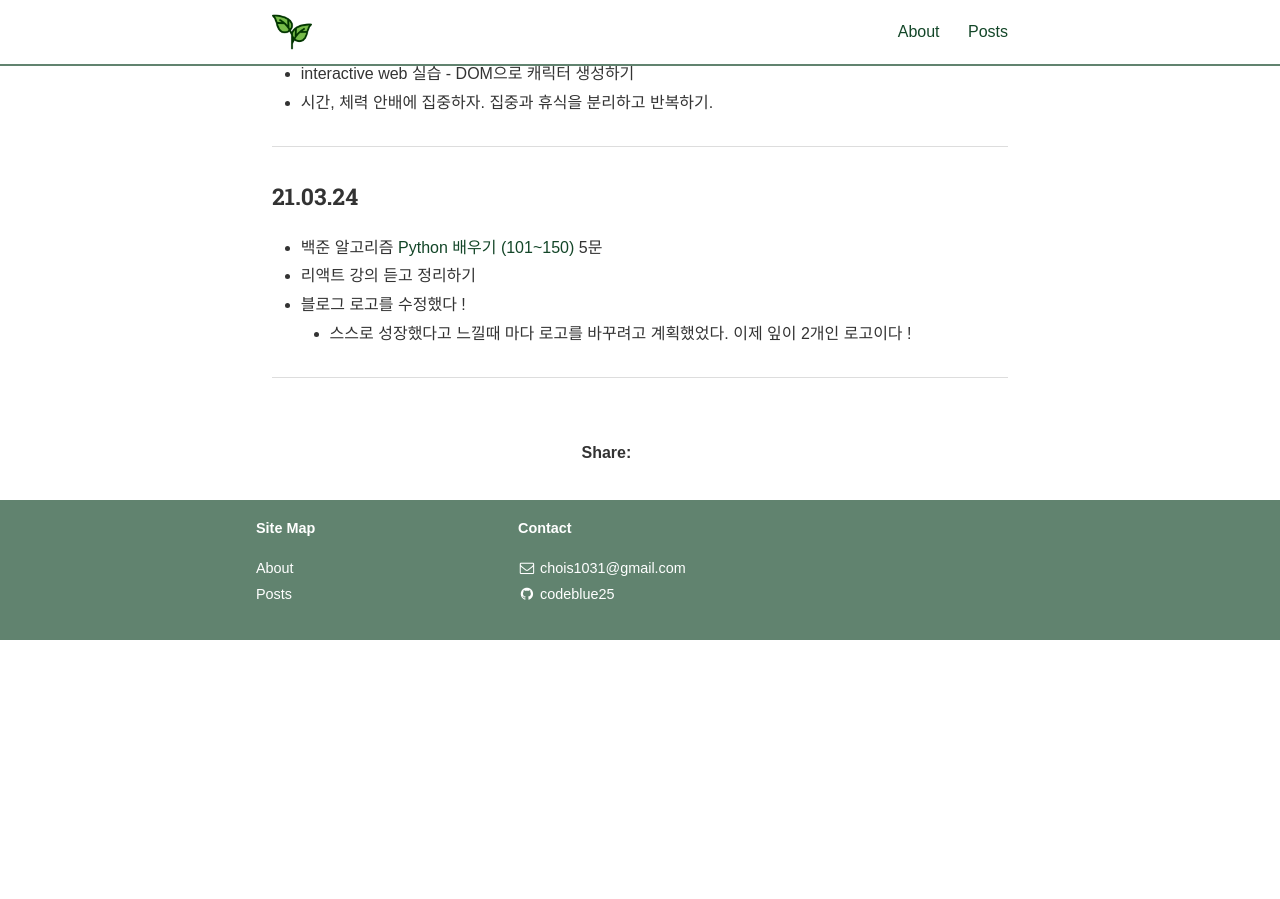
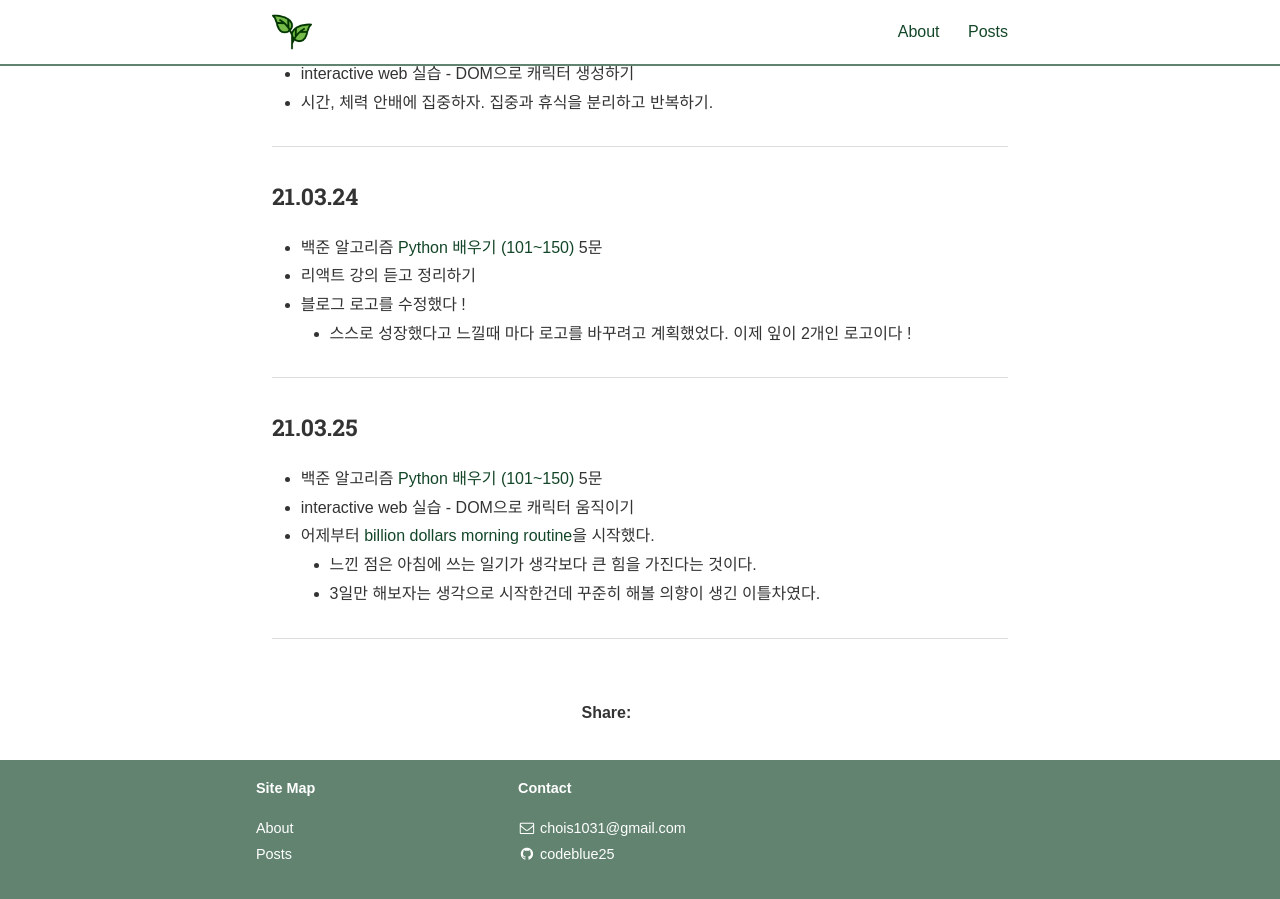
Before and after one commit to codeblue25/codeblue25.github.io, a Jekyll site: the page built from _posts/2021-03-21-0327.md, in a window 1280 px wide and 900 px high, scrolled down 802 px. Built offline with Jekyll 4.4.1, drawn with Linux system fonts in a browser that asks for light colours; nearby versions of some CDN libraries; some web fonts are replaced; a style sheet for code colours, icons or effects is not loaded; before the commit the page ends 1442 px from its top, so only the background shows below that.

Commit message:
210325 TIL

```diff
--- a/_posts/2021-03-21-0327.md
+++ b/_posts/2021-03-21-0327.md
@@ -38,3 +38,13 @@ categories: TIL
   * 스스로 성장했다고 느낄때 마다 로고를 바꾸려고 계획했었다. 이제 잎이 2개인 로고이다 !
 
 ---
+
+<h3>21.03.25</h3>
+
+* 백준 알고리즘 [Python 배우기 (101~150)](https://www.acmicpc.net/workbook/view/461) 5문
+* interactive web 실습 - DOM으로 캐릭터 움직이기
+* 어제부터 [billion dollars morning routine](https://www.youtube.com/watch?v=ft0vywOBMEs&t=130s)을 시작했다.
+  * 느낀 점은 아침에 쓰는 일기가 생각보다 큰 힘을 가진다는 것이다.
+  * 3일만 해보자는 생각으로 시작한건데 꾸준히 해볼 의향이 생긴 이틀차였다.
+
+---
```
